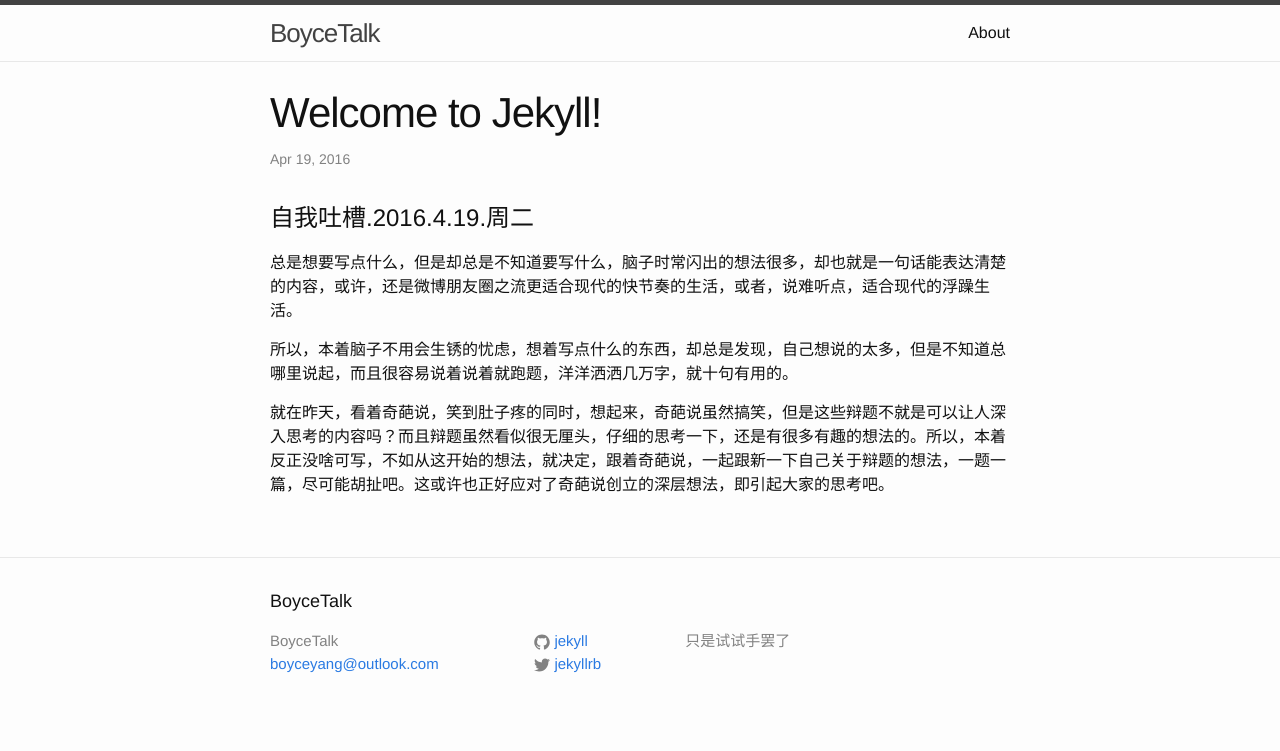
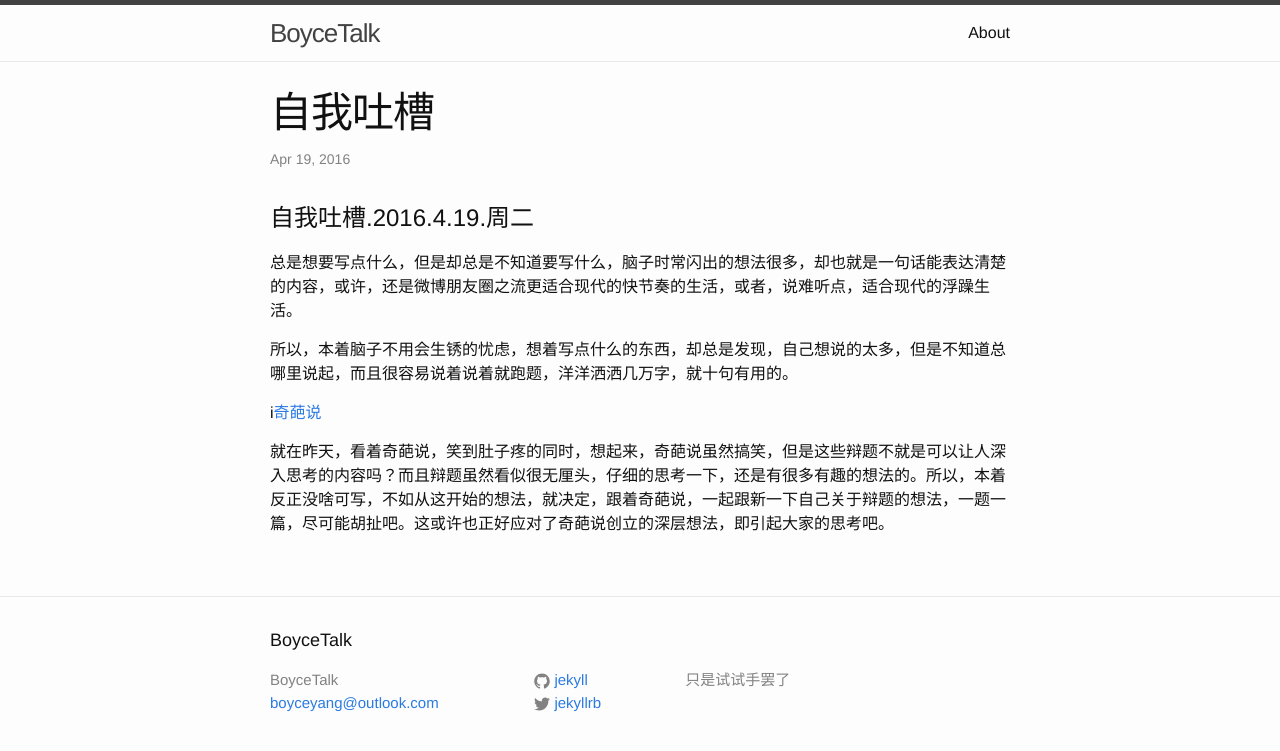
Before and after one commit to boyce1989/boyce1989.github.io, a Jekyll site: the page built from _posts/2016-04-19-自我吐槽-2016.4.19.markdown, in a window 1280 px wide. Shown: the top 751 px of the page. Built offline with Jekyll 4.4.1, drawn with Linux system fonts in a browser that asks for light colours.

Commit message:
Update 2016-04-19-自我吐槽-2016.4.19.markdown

```diff
--- a/_posts/2016-04-19-自我吐槽-2016.4.19.markdown
+++ b/_posts/2016-04-19-自我吐槽-2016.4.19.markdown
@@ -1,6 +1,6 @@
 ---
 layout: post
-title:  "Welcome to Jekyll!"
+title:  "自我吐槽"
 date:   2016-04-19 14:30:35 +0800
 categories: jekyll update
 ---
@@ -9,4 +9,6 @@ categories: jekyll update
 
 所以，本着脑子不用会生锈的忧虑，想着写点什么的东西，却总是发现，自己想说的太多，但是不知道总哪里说起，而且很容易说着说着就跑题，洋洋洒洒几万字，就十句有用的。
 
+i[奇葩说](http://7xsoqu.com2.z0.glb.clouddn.com/image/qps/LOGO.jpeg)
+
 就在昨天，看着奇葩说，笑到肚子疼的同时，想起来，奇葩说虽然搞笑，但是这些辩题不就是可以让人深入思考的内容吗？而且辩题虽然看似很无厘头，仔细的思考一下，还是有很多有趣的想法的。所以，本着反正没啥可写，不如从这开始的想法，就决定，跟着奇葩说，一起跟新一下自己关于辩题的想法，一题一篇，尽可能胡扯吧。这或许也正好应对了奇葩说创立的深层想法，即引起大家的思考吧。
```
